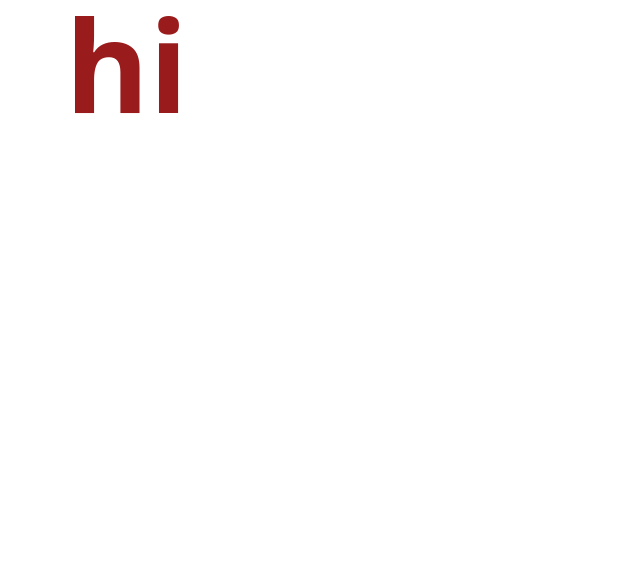
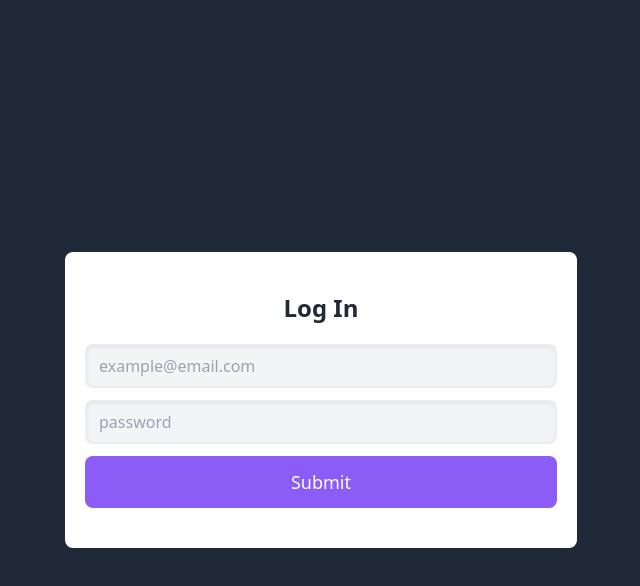
Before and after one commit to superstarMann/xon-frontend, a React (Create React App) app: page /login in a window 1280 px wide. Shown: the top 586 px of the page, without its empty margins (319-959 px from the left). Built offline with nearby package versions, Linux system fonts and the light colour scheme.

Commit message:
test tailwind css & use useFrom()

```diff
--- a/package.json
+++ b/package.json
@@ -12,6 +12,7 @@
     "@types/node": "^12.20.27",
     "@types/react": "^17.0.24",
     "@types/react-dom": "^17.0.9",
+    "@types/react-router-dom": "^5.3.0",
     "autoprefixer": "^9.8.7",
     "graphql": "^15.6.0",
     "postcss": "^8.2.10",
@@ -19,6 +20,8 @@
     "postcss-loader": "^6.1.1",
     "react": "^17.0.2",
     "react-dom": "^17.0.2",
+    "react-hook-form": "^7.16.1",
+    "react-router-dom": "^5.3.0",
     "react-scripts": "4.0.3",
     "tailwind": "^2.4.1",
     "tailwindcss": "^2.2.16",
--- a/src/App.tsx
+++ b/src/App.tsx
@@ -1,13 +1,12 @@
+import { useReactiveVar } from '@apollo/client';
 import React from 'react';
+import { isLoggedInVar } from './apollo';
+import { LoggedInRouter } from './routers/logged-in-router';
+import { LoggedOutRouter } from './routers/logged-out-router';
 
 function App() {
-  return (
-    <div className="App">
-      <div className='max-w-lg mx-auto'>
-        <h1 className='text-red-800 text-9xl font-bold'>hi</h1>
-      </div>
-    </div>
-  );
+  const IsLoggedIn = useReactiveVar(isLoggedInVar);
+  return IsLoggedIn ? <LoggedInRouter/> : <LoggedOutRouter/>
 }
 
 export default App;
--- a/src/apollo.ts
+++ b/src/apollo.ts
@@ -1,6 +1,21 @@
-import { ApolloClient, InMemoryCache } from "@apollo/client";
+import { ApolloClient, InMemoryCache, makeVar } from "@apollo/client";
+
+export const isLoggedInVar = makeVar(false);
 
 export const client = new ApolloClient({
     uri: 'http://localhost:5000/graphql',
-    cache: new InMemoryCache()
+    cache: new InMemoryCache({
+      typePolicies:{
+        Query:{
+          fields:{
+            isLoggedIn: {
+              read(){
+                return isLoggedInVar()
+              }
+            }
+          }
+        }
+      }
+    }),
+
   });
--- /dev/null
+++ b/src/pages/create-account.tsx
@@ -0,0 +1,7 @@
+import React from 'react'
+
+export const CreateAccount = () => {
+    return(
+        <span>create account</span>
+    )
+}
--- /dev/null
+++ b/src/pages/login.tsx
@@ -0,0 +1,40 @@
+import React from 'react';
+import { useForm } from 'react-hook-form';
+import { isLoggedInVar } from '../apollo';
+
+interface IForm{
+    email: string
+    password: string
+}
+
+export const Login = () => {
+    const onClick = () => {
+        isLoggedInVar(true)
+    }
+
+    const {watch, formState:{errors}, handleSubmit, register} = useForm<IForm>()
+    const onSubmit = () => {
+        console.log(watch())
+    }
+
+    return(
+        <div className='h-screen flex items-center justify-center bg-gray-800'>
+          <div className='w-full max-w-lg bg-white py-10 rounded-lg'>
+              <h3 className='font-bold text-center text-2xl text-gray-800'>Log In</h3>
+           <form onSubmit={handleSubmit(onSubmit)} className='flex flex-col mt-5 px-5'>
+                   <input {...register("email", {required: true, pattern: /^[A-Za-z0-9._%+-]+@gmail.com$/})}
+                          type="email"
+                          placeholder="example@email.com"
+                          className='bg-gray-100 py-2 focus:outline-none rounded-lg shadow-inner px-3 mb-3 border-2 focus:border-indigo-500 border-opacity-60'
+                   />
+                   <input {...register("password", {required: true})}
+                          type="password"
+                          placeholder="password"
+                          className='bg-gray-100 py-2 focus:outline-none rounded-lg shadow-inner px-3 mb-3 border-2 focus:border-indigo-500 border-opacity-60'
+                   />
+               <button onClick={onClick} className='bg-purple-500 text-white hover:bg-purple-700 rounded-lg py-3 text-lg focus:outline-none'>Submit</button>
+           </form>
+          </div>
+        </div>
+    )
+}
--- /dev/null
+++ b/src/routers/logged-in-router.tsx
@@ -0,0 +1,16 @@
+import React from 'react';
+import { isLoggedInVar } from '../apollo';
+
+export const LoggedInRouter = () => {
+
+    const onClick = () => {
+        isLoggedInVar(false)
+    }
+
+    return(
+        <div className='mx-auto max-w-screen-md'>
+        <h1>Logged In Screen</h1>
+        <button onClick={onClick}>Click</button>
+        </div>
+    )
+}
--- /dev/null
+++ b/src/routers/logged-out-router.tsx
@@ -0,0 +1,19 @@
+import React from 'react';
+import {BrowserRouter as Router, Switch, Redirect, Route, Link} from 'react-router-dom';
+import { CreateAccount } from '../pages/create-account';
+import { Login } from '../pages/login';
+
+export const LoggedOutRouter = () => {
+    return(
+        <Router>
+            <Switch>
+            <Route path="/create-account">
+                <CreateAccount/>
+            </Route>
+            <Route path="/login">
+                <Login/>
+            </Route>
+            </Switch>
+        </Router>
+    )
+}
```
Also changed, not shown: 1 other file (tests, documents, lock files or other folders).
